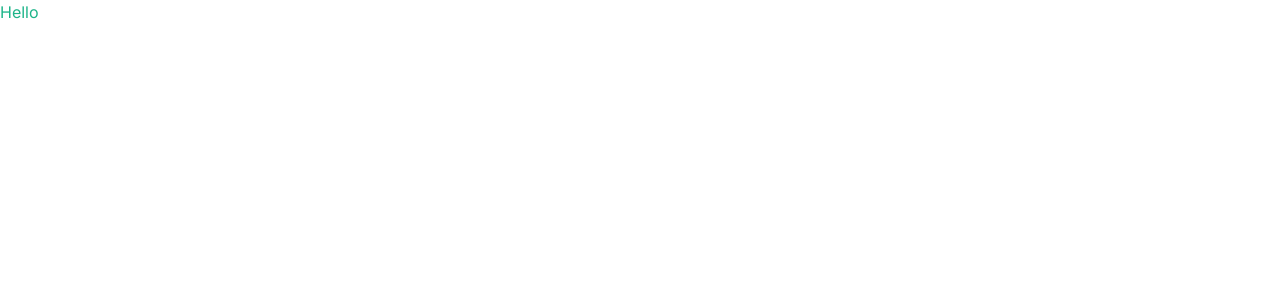
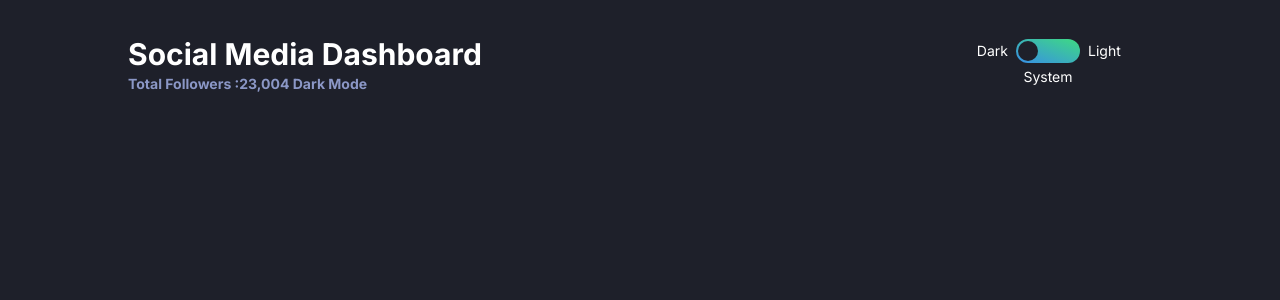
Before and after one commit to Vibeesarma/Social-Media-Dashobard-Next-JS-13.4, a Next.js app: page / in a window 1280 px wide. Shown: the top 300 px of the page. Built offline with nearby package versions, Linux system fonts and the light colour scheme.

Commit message:
header done

```diff
--- a/app/globals.css
+++ b/app/globals.css
@@ -16,7 +16,7 @@
   }
 
   body {
-    @apply m-0 p-0;
+    @apply m-0 p-0 bg-dark_bg text-dark_text2;
   }
 }
 
@@ -26,7 +26,14 @@
   h1,
   h2,
   h3 {
-    @apply mt-0;
+    @apply mt-0 leading-4;
+  }
+
+  h1 {
+    @apply text-2xl mb-0.5 md:text-3xl font-bold;
+  }
+  h2 {
+    @apply text-2xl mb-6;
   }
 
   a,
@@ -34,19 +41,73 @@
   a:active {
     @apply no-underline;
   }
+
+  label {
+    @apply text-sm;
+  }
 }
 
-/* compoents */
+/* components */
 @layer utilities {
+  .container {
+    @apply max-w-5xl px-6 md:p-0 mx-auto mb-12 w-full;
+  }
+
+  .header {
+    @apply flex flex-wrap justify-between items-center mt-9;
+  }
+
+  .header__title {
+    @apply w-full md:w-auto;
+  }
+
+  /* card */
   .card {
     @apply p-5;
   }
 
-  .toggle > button {
-    @apply rounded-1/2 w-4 h-4 bg-toggle;
+  /* toggle */
+  .toggle {
+    @apply border-none grid grid-cols-3 grid-rows-2 gap-y-1 gap-x-2 m-0;
   }
 
-  .container {
-    @apply max-w-5xl px-6 md:p-0 mx-auto;
+  .toggle__wrapper {
+    @apply h-6 w-16 col-start-2 col-end-3 row-start-1 row-end-2 relative;
+  }
+
+  .toggle__input {
+    @apply opacity-0 my-0 -ml-0.5 -mr-0.5 w-5 h-6;
+  }
+
+  .toggle__background {
+    @apply bg-gradient-to-tr from-toggle_bg_start to-toggle_bg_end h-full block rounded-xl overflow-hidden absolute w-full top-0;
+  }
+
+  .toggle__button {
+    @apply rounded-full w-5 h-5 bg-dark_bg absolute left-0.5 right-full top-0.5 transition-all duration-200 ease-in-out;
+  }
+
+  .toggle__input:focus ~ .toggle__button {
+    @apply border border-white_bg;
+  }
+
+  .light_input:checked ~ .toggle__button {
+    @apply right-0.5 left-auto;
+  }
+
+  .system_input:checked ~ .toggle__button {
+    @apply right-auto left-3 transform translate-x-1/2;
+  }
+
+  .toggle > label[for="dark"] {
+    @apply col-start-1 col-end-2 justify-self-end self-center;
+  }
+
+  .toggle > label[for="system"] {
+    @apply col-start-1 col-end-4 row-start-2 row-end-3 justify-self-center self-start;
+  }
+
+  .toggle > label[for="light"] {
+    @apply col-start-3 col-end-4 self-center;
   }
 }
--- a/app/page.tsx
+++ b/app/page.tsx
@@ -1,5 +1,13 @@
 import Image from "next/image";
+import Header from "@/components/Header";
 
 export default function Home() {
-  return <h1 className="text-limegreen"><a href="">Hello</a></h1>;
+  return (
+    <>
+      <Header />
+      <main>
+
+      </main>
+    </>
+  );
 }
--- /dev/null
+++ b/components/DarkModeButton.tsx
@@ -0,0 +1,20 @@
+import React from 'react'
+
+const DarkModeButton = () => {
+  return (
+      <fieldset className='header__toggle toggle' aria-label='theme toggle' role='radiogroup'>
+        <div className='toggle__wrapper'>
+            <input className='toggle__input' type="radio" name='theme' id='dark' />
+            <input className='toggle__input system_input' type="radio" name='theme' id='system'/>
+            <input className='toggle__input light_input' type="radio" name='theme' id='light'  />
+            <span aria-hidden="true" className='toggle__background'></span>
+            <span aria-hidden="true" className='toggle__button'></span>
+        </div>
+        <label htmlFor='dark'>Dark</label>
+        <label htmlFor="system">System</label>
+        <label htmlFor="light" >Light</label>
+    </fieldset>
+  )
+}
+
+export default DarkModeButton
--- /dev/null
+++ b/components/Header.tsx
@@ -0,0 +1,16 @@
+import React from "react";
+import DarkModeButton from "./DarkModeButton";
+
+const Header = () => {
+  return (
+    <header className="header container">
+      <div className="header__title">
+        <h1>Social Media Dashboard</h1>
+        <p className="text-sm font-bold text-dark_text1">Total Followers :23,004 Dark Mode</p>
+      </div>
+      <DarkModeButton />
+    </header>
+  );
+};
+
+export default Header;
--- a/tailwind.config.js
+++ b/tailwind.config.js
@@ -16,7 +16,7 @@ module.exports = {
     screens: {
       // custom size for design
       sm: "640px",
-      md: "950px",
+      md: "1150px",
       lg: "1400px",
     },
     colors: {
```
